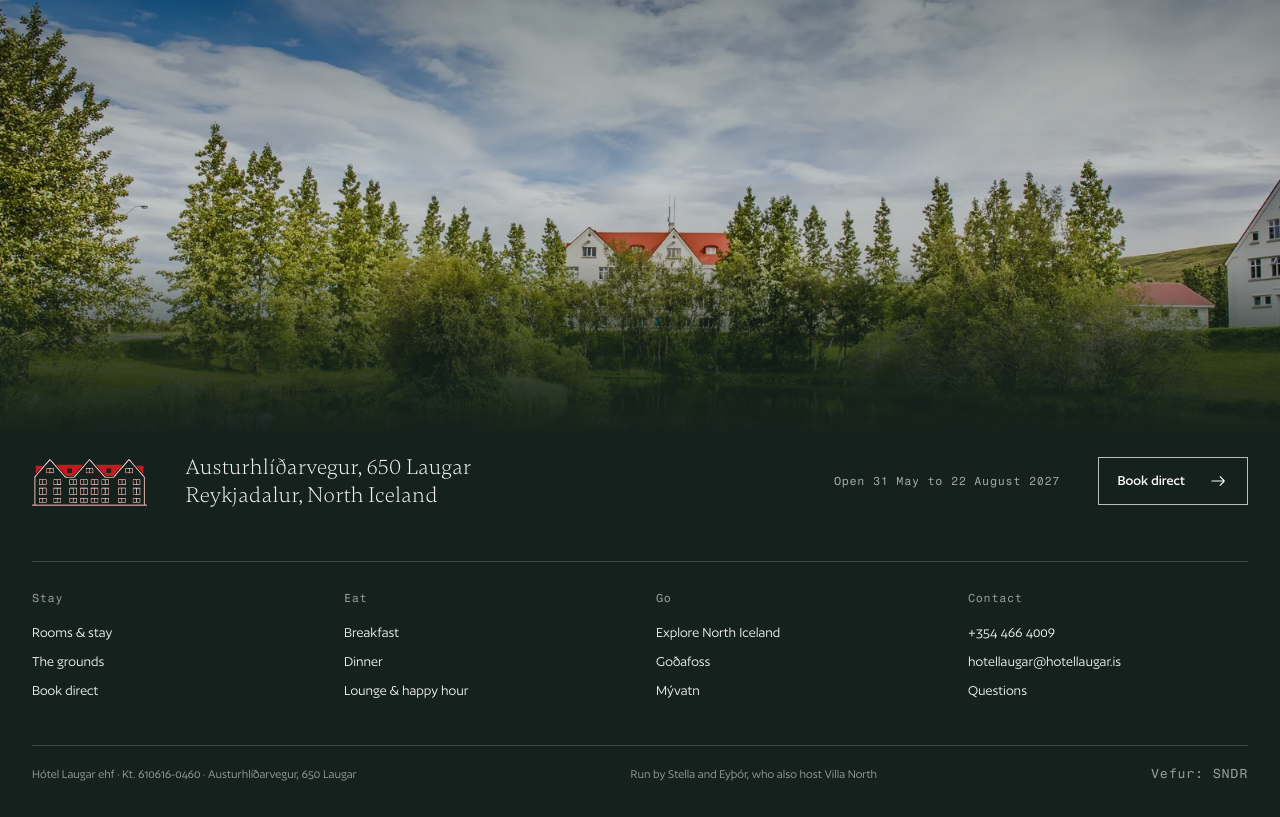
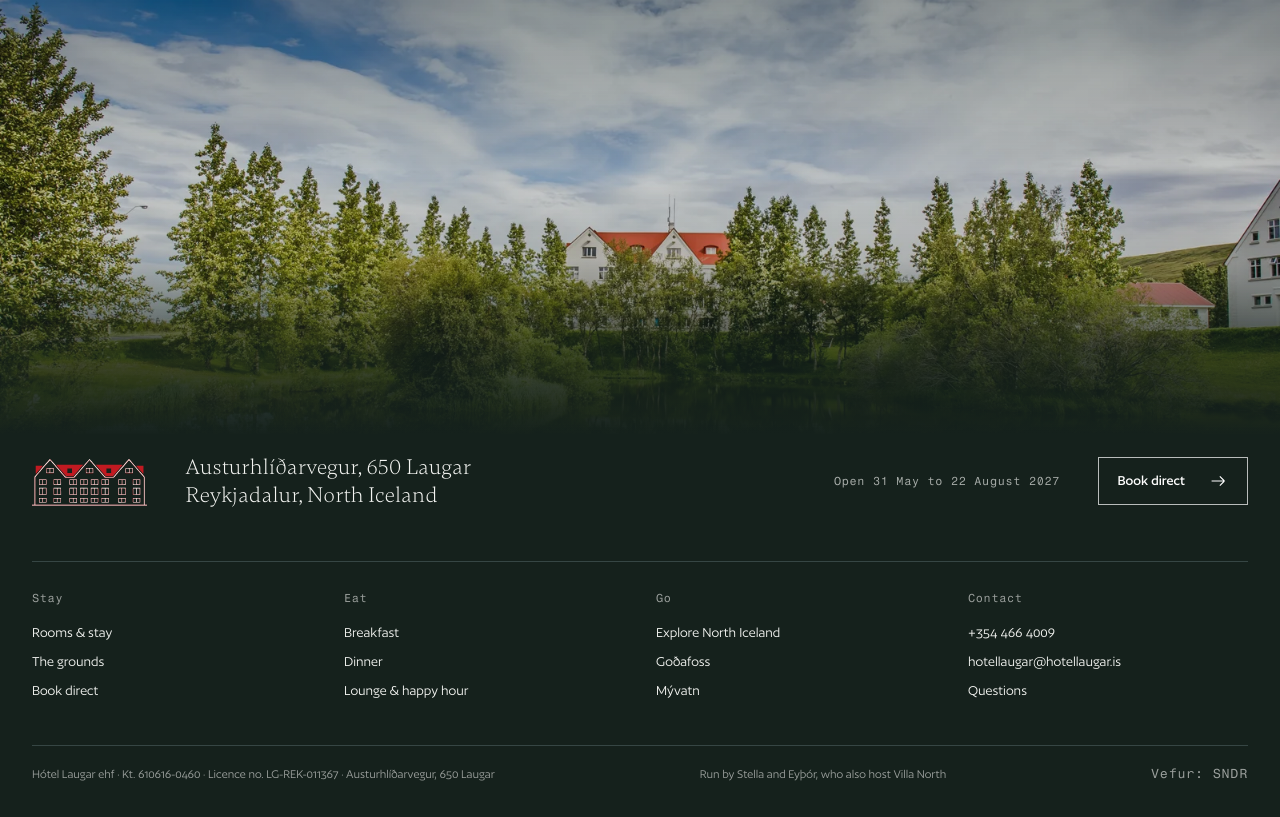
Before and after one commit to SindriMar02/hotellaugar-preview, a plain HTML site: page explore/index.html in a window 1280 px wide. Shown: the part 3159-3976 px from the top of the page. Drawn offline with Linux system fonts and the light colour scheme.

Commit message:
Deploy 174cdec (noindex preview)

```diff
--- a/explore/index.html
+++ b/explore/index.html
@@ -148,7 +148,7 @@
       <div><b>Contact</b><a href="tel:+3544664009">+354 466 4009</a><a href="mailto:hotellaugar@hotellaugar.is">hotellaugar@hotellaugar.is</a><a href="/hotellaugar-preview/questions/">Questions</a></div>
     </div>
     <div class="hl-foot__bottom">
-      <span>Hótel Laugar ehf · Kt. 610616-0460 · Austurhlíðarvegur, 650 Laugar</span>
+      <span>Hótel Laugar ehf · Kt. 610616-0460 · Licence no. LG-REK-011367 · Austurhlíðarvegur, 650 Laugar</span>
       <span>Run by Stella and Eyþór, who also host <a href="https://villanorth.is" rel="noopener">Villa North</a></span>
       <a class="sndr" href="https://sndrstudio.is" rel="noopener">Vefur: SNDR</a>
     </div>
```
Also changed, not shown: food/index.html (+1 -1 lines), index.html (+1 -1 lines), questions/index.html (+1 -1 lines), rooms/index.html (+1 -1 lines).
